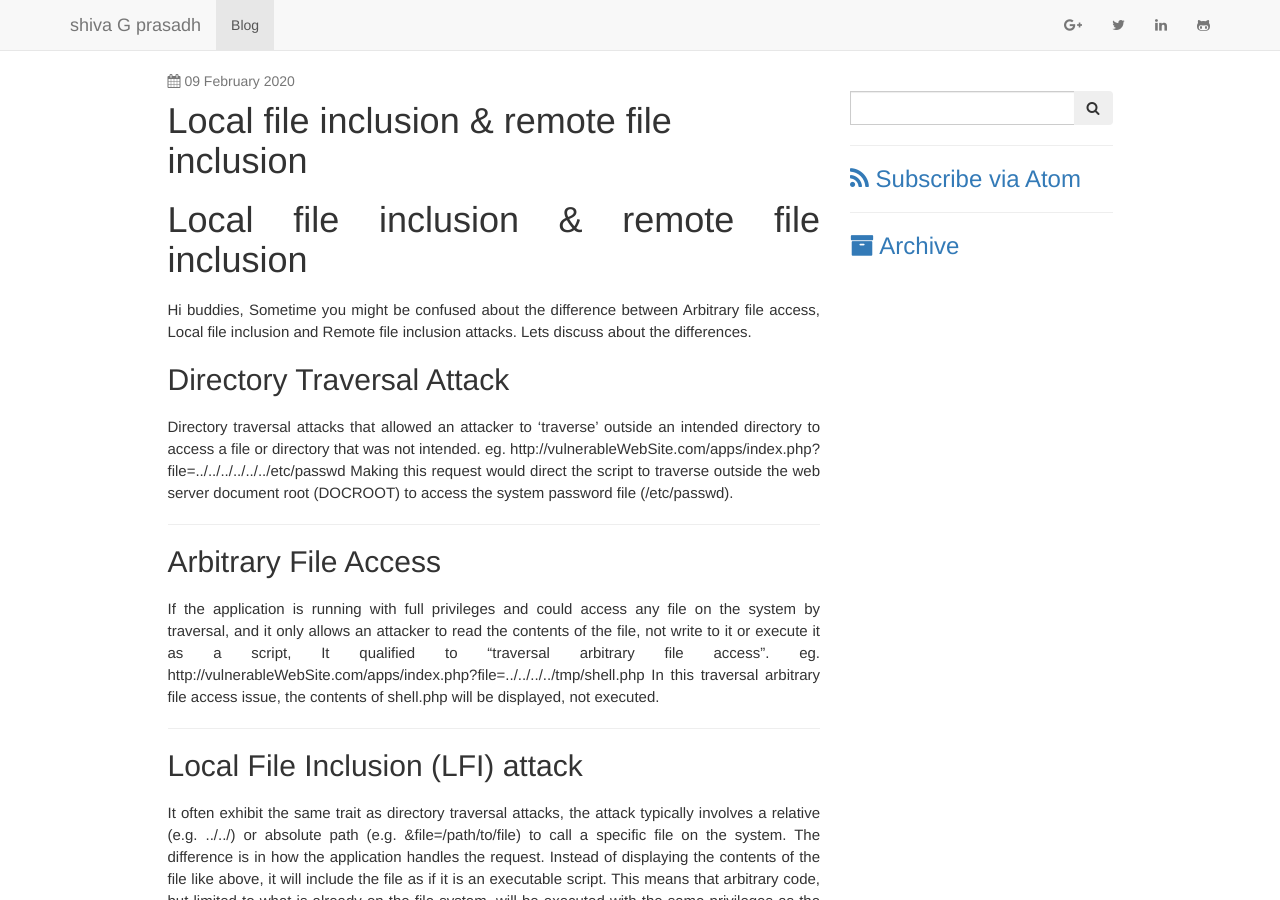
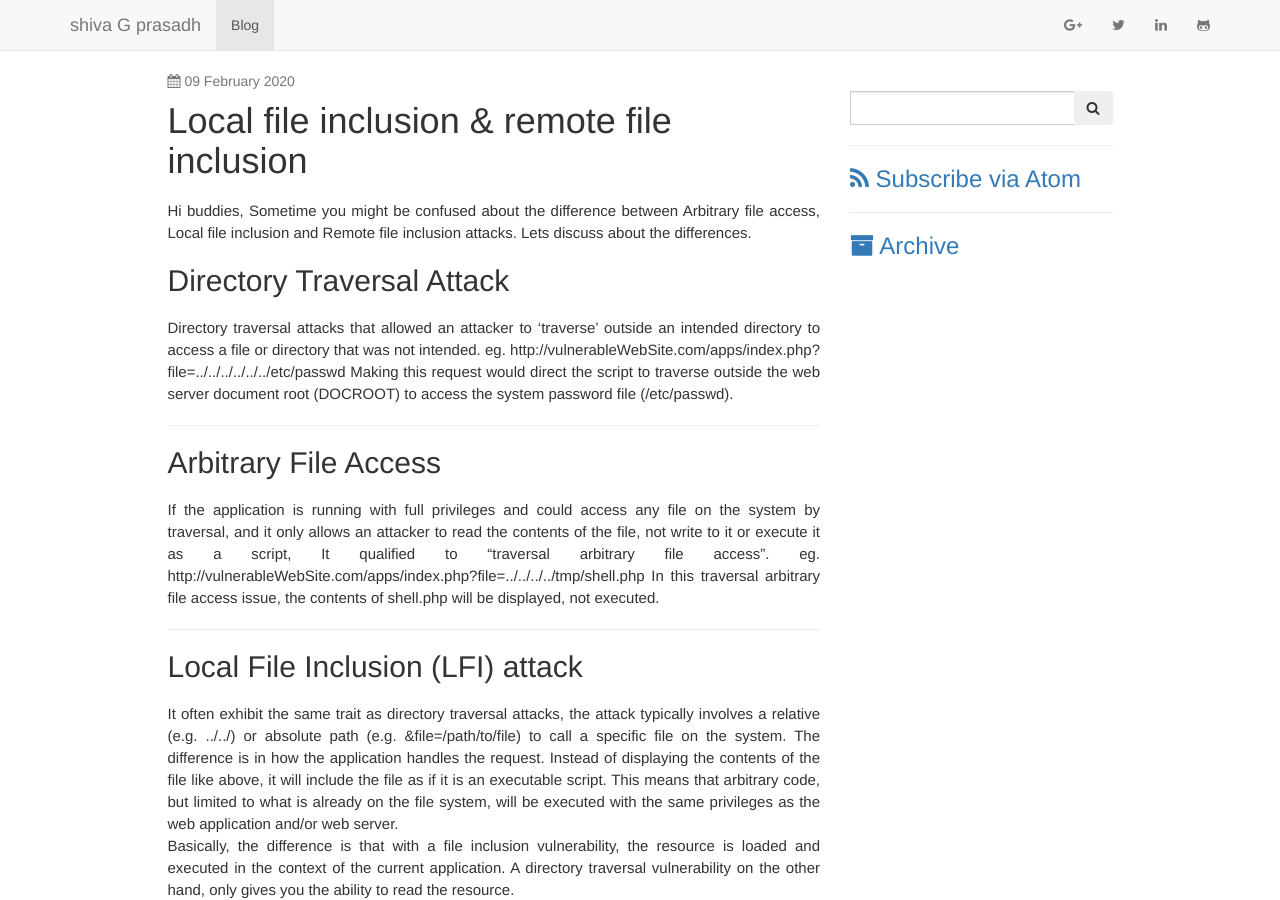
Before and after one commit to shivaGprasadh/shivaGprasadh.github.io, a Jekyll site: the page built from _posts/2020-02-09-file-inclusion.md, in a window 1280 px wide and 900 px high. Built offline with Jekyll 4.4.1, drawn with Linux system fonts in a browser that asks for light colours; nearby versions of some CDN libraries; our own code applies the rules of GitHub Pages for plain Markdown files; comment, search, counter and statistics services are not loaded.

Commit message:
Update 2020-02-09-file-inclusion.md

```diff
--- a/_posts/2020-02-09-file-inclusion.md
+++ b/_posts/2020-02-09-file-inclusion.md
@@ -2,8 +2,6 @@
 title: Local file inclusion & remote file inclusion
 published: true
 ---
-
-# [](#header-1) Local file inclusion & remote file inclusion
 
 Hi buddies, Sometime you might be confused about the difference between Arbitrary file access, Local file inclusion and Remote file inclusion attacks. Lets discuss about the differences.
 
@@ -21,7 +19,6 @@ eg. http://vulnerableWebSite.com/apps/index.php?file=../../../../tmp/shell.php
 In this traversal arbitrary file access issue, the contents of shell.php will be displayed, not executed.
 
 * * *
-
 
 ## [](#header-2) Local File Inclusion (LFI) attack
 
```
